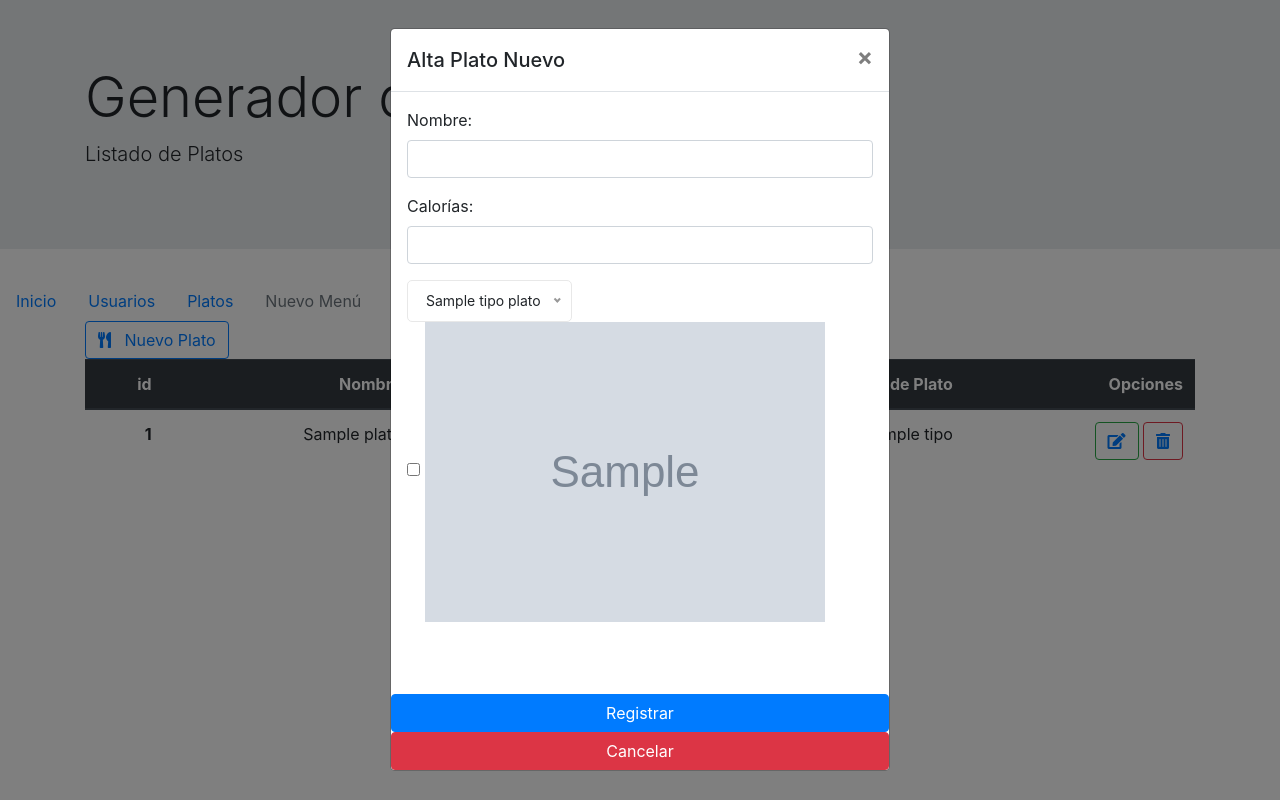
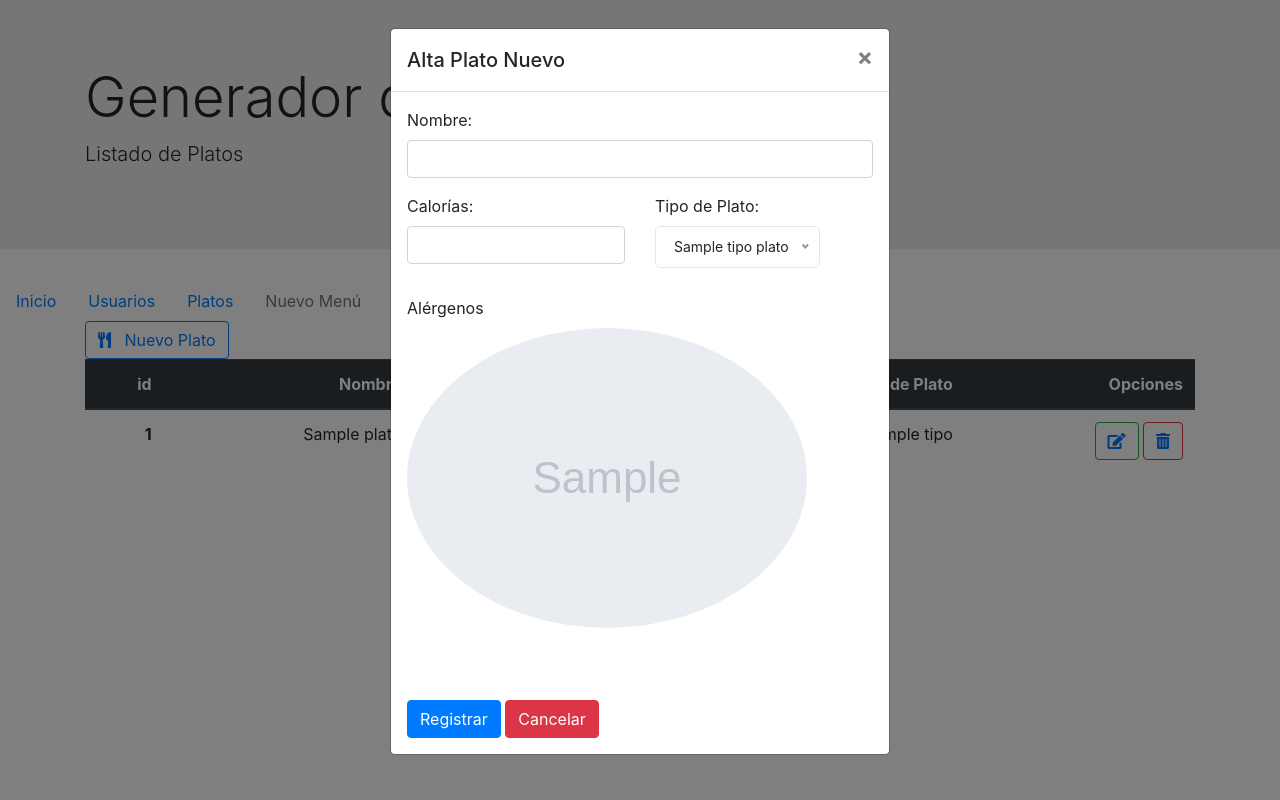
Before and after one commit to LadyAnith/generadorMenus, a Symfony app: template templates/platos/index.html.twig in a window 1280 px wide, after a click on "Nuevo Plato". Run offline with Twig, Linux system fonts and the light colour scheme; the template is opened without the code that fills it: most values are stand-ins (such as "Sample title", 1, 10 or a date in 2020); grey boxes marked "Sample" are stand-in pictures; some libraries are stand-ins or nearby versions.

Commit message:
checkbox alérgenos en alta y editar, tooltips

```diff
--- a/migrations/Version20200908084200.php
+++ b/migrations/Version20200908084200.php
@@ -38,7 +38,7 @@ final class Version20200908084200 extends AbstractMigration
                         .' ( 1, \'altramuces\', \'altramuces.png\')'
                         .',( 2, \'apio\', \'apio.png\')'
                         .',( 3, \'cacahuetes\', \'cacahuetes.png\')'
-                        .',( 4, \'frutos_secos\', \'frutos_secos.png\')'
+                        .',( 4, \'frutos secos\', \'frutos_secos.png\')'
                         .',( 5, \'gluten\', \'gluten.png\')'
                         .',( 6, \'huevos\', \'huevos.png\')'
                         .',( 7, \'lacteos\', \'lacteos.png\')'
--- a/public/css/estilos.css
+++ b/public/css/estilos.css
@@ -6,3 +6,19 @@
     padding: 5px 10px 5px;
     text-align: right;
 }
+
+label.alergenos input{
+    display: none;
+
+}
+
+label.alergenos img{
+    opacity: 0.5;
+    border-radius: 50%;
+}
+
+label.alergenos input:checked +img{
+    opacity: 1;
+    transition: .2s;
+    box-shadow: 0px 0px 5px 5px grey;
+}
--- /dev/null
+++ b/public/js/script.js
@@ -0,0 +1,3 @@
+$(function () {
+    $('[data-toggle="tooltip"]').tooltip()
+  })
--- a/templates/base.html.twig
+++ b/templates/base.html.twig
@@ -14,6 +14,7 @@
             <script src="https://cdn.jsdelivr.net/npm/popper.js@1.16.1/dist/umd/popper.min.js" integrity="sha384-9/reFTGAW83EW2RDu2S0VKaIzap3H66lZH81PoYlFhbGU+6BZp6G7niu735Sk7lN" crossorigin="anonymous"></script>
             <script src="https://stackpath.bootstrapcdn.com/bootstrap/4.5.2/js/bootstrap.min.js" integrity="sha384-B4gt1jrGC7Jh4AgTPSdUtOBvfO8shuf57BaghqFfPlYxofvL8/KUEfYiJOMMV+rV" crossorigin="anonymous"></script>
             <script src="/js/jquery.nice-select.min.js"></script>
+             <script src="/js/script.js"></script>
 
             <script type="text/javascript">
                 $(function(){
--- a/templates/platos/index.html.twig
+++ b/templates/platos/index.html.twig
@@ -59,24 +59,34 @@
                                     <label for="nombre">Nombre:</label>
                                     <input type="text" class="form-control" id="nombre" name="nombre">
                                 </div>
+
+                                <div class="form-group row">
+                                <div class=" col-sm-6">
                                     <div class="form-group">
                                         <label for="calorias">Calorías:</label>
                                         <input type="number" class="form-control" id="calorias" name="calorias" step="0.01">
                                     </div>
+                                </div>
 
+                                    <div class=" col-sm-6">
                                         <div class="form-group">
-
+                                            <label>Tipo de Plato:</label>
+                                            <br/>
                                             <select class="nice-select" name="tipoPlatos" >
                                             {% for tipoPlato in tipoPlatos %}
                                                 <option value="{{ tipoPlato.id}}">{{ tipoPlato.nombre}}</option>
                                             {% endfor %}
                                             </select>
+                                         </div>
+                                     </div>
+                                </div>
 
-                                </div
                                 <div class="form-group">
+                                    <label>Alérgenos</label>
+                                    <br/>
                                     {% for alergeno in alergenos %}
                                         <label class="alergenos"><input type="checkbox" name="alergenos[]" value="{{alergeno.id}}"/>
-                                         <img class="alerg" title="{{alergeno.nombre}}" src="/img/alergeno_icons/{{alergeno.imagen}}"/></label>
+                                         <img class="alerg" title="{{alergeno.nombre|capitalize}}" data-toggle="tooltip" data-placement="top"  src="/img/alergeno_icons/{{alergeno.imagen}}"/></label>
                                     {% endfor %}
 
                                 </div>
@@ -113,30 +123,34 @@
                                     <label for="nombre">Nombre:</label>
                                     <input type="text" class="form-control" id="nombre" name="nombre" value="{{plato.nombre}}">
                                 </div>
+
+                                <div class="form-group row">
+                                    <div class=" col-sm-6">
                                             <div class="form-group">
                                                 <label for="calorias">Calorías:</label>
                                                 <input type="number" class="form-control" id="calorias" name="calorias" step="0.01" value="{{plato.calorias}}">
                                             </div>
+                                    </div>
 
-                                <div class="form-group">
-
+                                     <div class=" col-sm-6">
+                                        <label for="calorias">Tipo plato:</label><br/>
                                         <select class="nice-select" name="tipoPlatos" >
                                         {% for tipoPlato in tipoPlatos %}
                                         <!--EL ID va en el value-->
                                             <option value="{{ tipoPlato.id}}" {% if tipoPlato.id == plato.tipo.id %}selected  {% endif %}>{{ tipoPlato.nombre}}</option>
                                         {% endfor %}
                                         </select>
+                                    </div>
 
                                 </div>
-
+                                     <div class="form-group">
+                                     <label>Alérgenos:</label>
                                      <br/>
-                                <br/>
-                                     <div class="form-group">
                                     {% for alergeno in alergenos %}
                                         <label class="alergenos">
                                         <input type="checkbox" name="alergenos[]" value="{{alergeno.id}}" {% if alergeno.id in plato.listaAlergenos|map(e => e.id) %} checked {% endif %}
                                          />
-                                         <img class="alerg" title="{{alergeno.nombre}}" src="/img/alergeno_icons/{{alergeno.imagen}}"/></label>
+                                         <img class="alerg" title="{{alergeno.nombre|capitalize}}" data-toggle="tooltip" data-placement="top" src="/img/alergeno_icons/{{alergeno.imagen}}"/></label>
                                     {% endfor %}
 
                                 </div>
```
Lines whose indentation alone changed are shown as unchanged.
